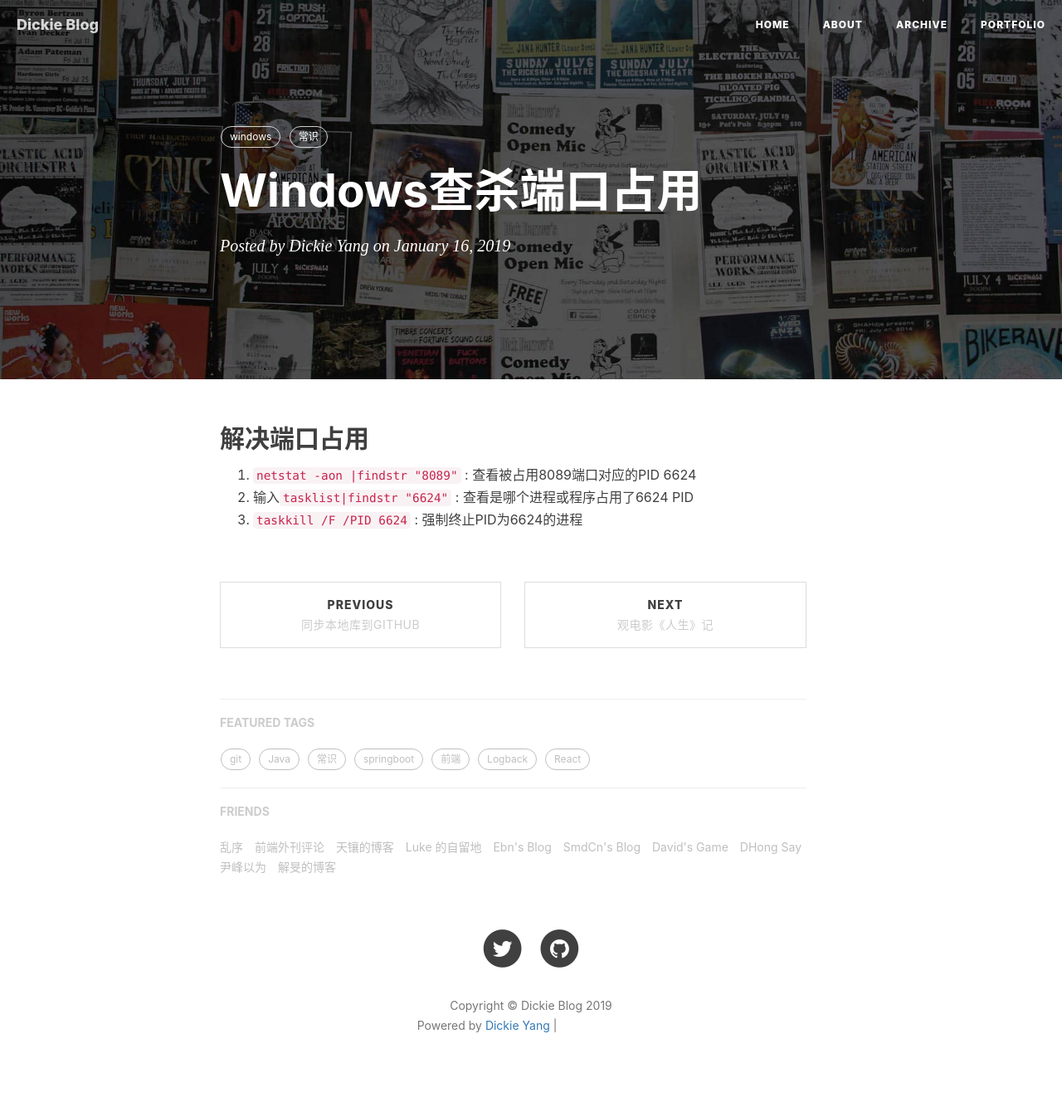
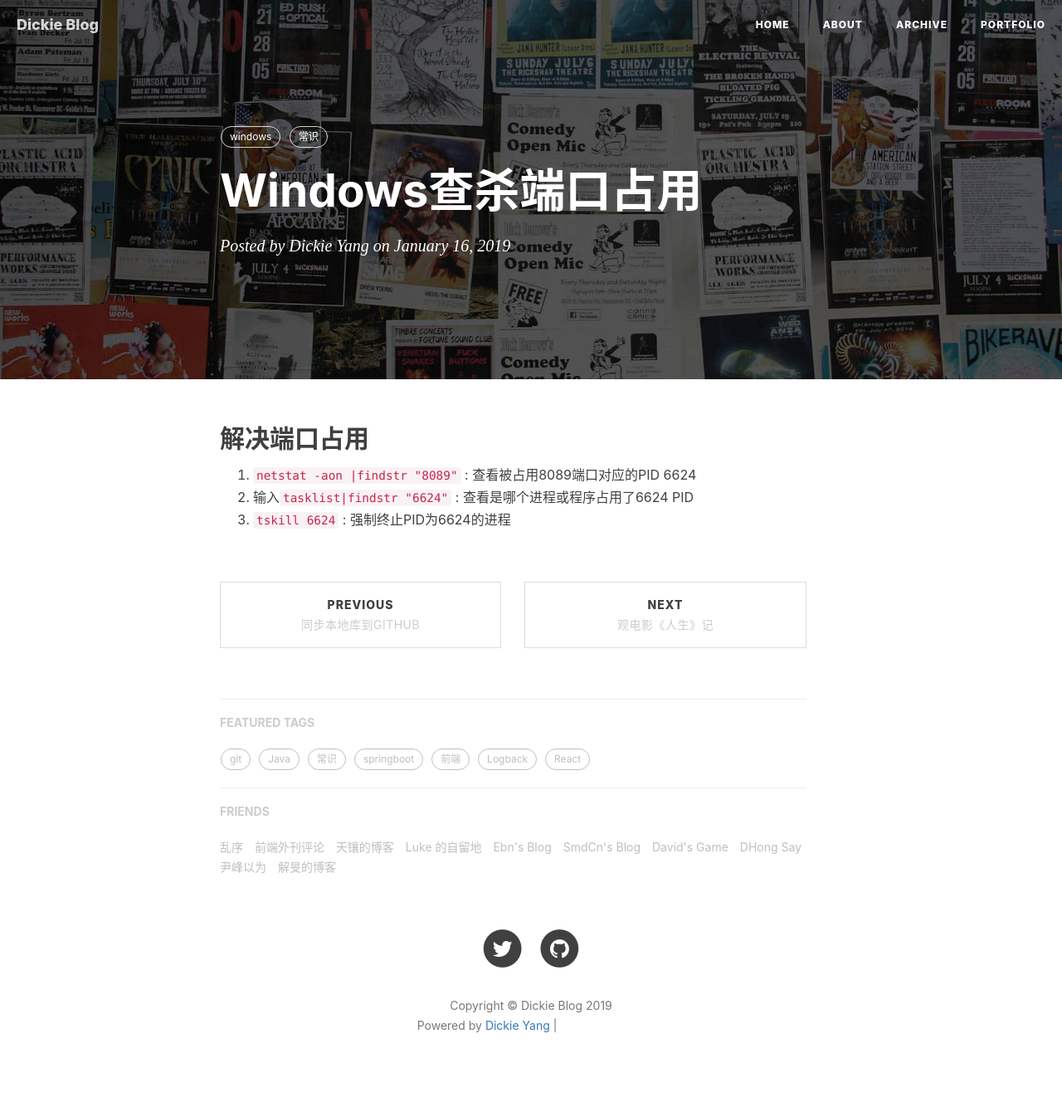
Before and after one commit to dickieyang/dickieyang.github.io, a Jekyll site: the page built from _posts/2019-01-16-Windows系统查杀端口占用.md, in a window 1280 px wide. Shown: the whole page at 83% size. Built offline with Jekyll 4.4.1, drawn with Linux system fonts in a browser that asks for light colours; nearby versions of some CDN libraries; comment, search, counter and statistics services are not loaded; grey boxes are pictures that could not be loaded.

Commit message:
Update 2019-01-16-Windows系统查杀端口占用.md

```diff
--- a/_posts/2019-01-16-Windows系统查杀端口占用.md
+++ b/_posts/2019-01-16-Windows系统查杀端口占用.md
@@ -10,4 +10,4 @@ tags:
 ## 解决端口占用
 1. `netstat -aon |findstr "8089"` : 查看被占用8089端口对应的PID 6624
 2. 输入`tasklist|findstr "6624"` : 查看是哪个进程或程序占用了6624 PID
-3. `taskkill /F /PID 6624` : 强制终止PID为6624的进程
+3. `tskill 6624` : 强制终止PID为6624的进程
```
